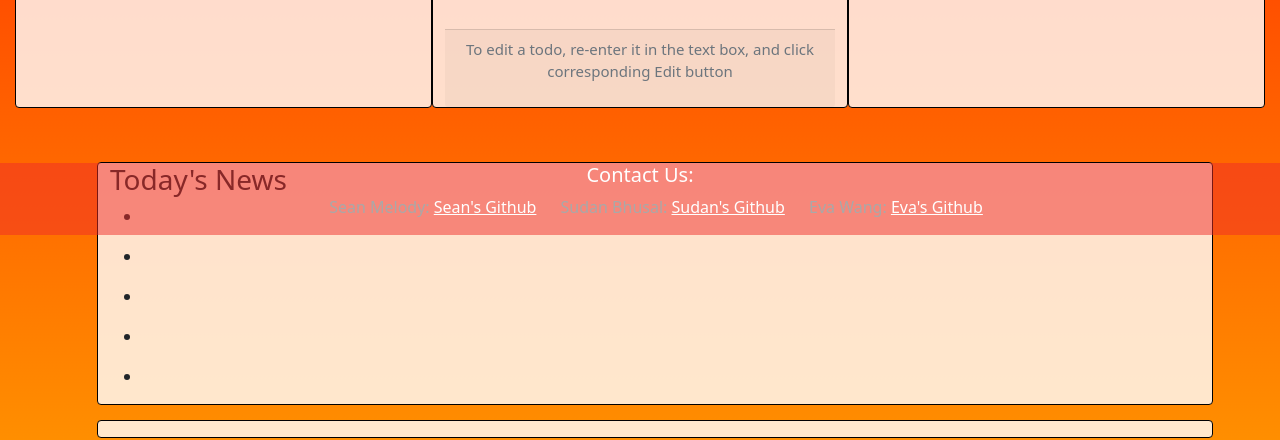
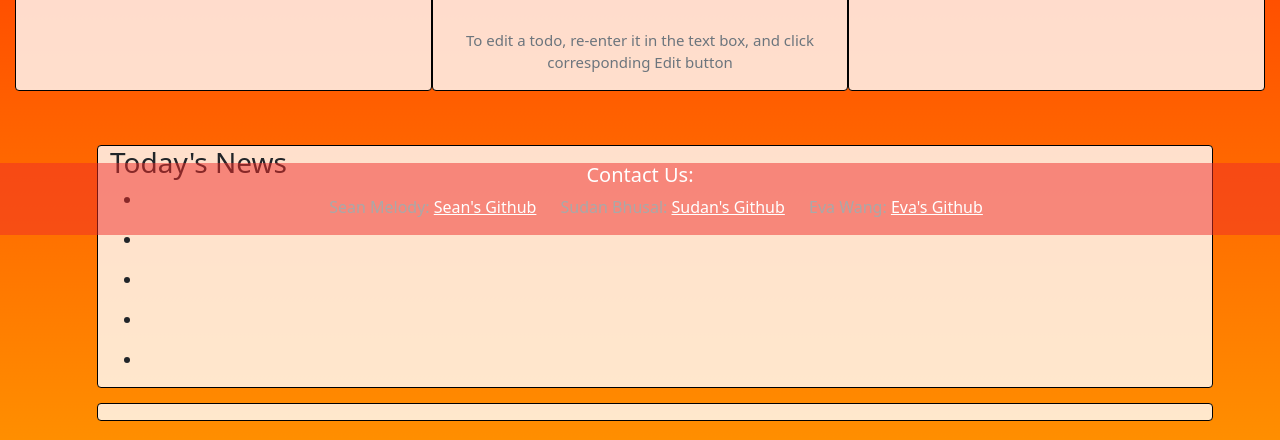
Before and after one commit to elphinhote/Fantastic-Four-Day-Planner, a website: page public/index.html in a window 1280 px wide. Shown: the part 565-1005 px from the top of the page. Drawn offline with nearby package versions, Linux system fonts and the light colour scheme; no server answers.

Commit message:
console logs deleted

```diff
--- a/public/assets/js/stocks.js
+++ b/public/assets/js/stocks.js
@@ -104,9 +104,7 @@ document.addEventListener('DOMContentLoaded', (event) => {
 
             // Get the data
             .then((data) => {
-                // Console log it
-                console.log(data)
-                console.log(`Stock added: ${newStock.stock}`);
+                // Call the get stocks function
                 getStocks()
             })
             // Catching all them errors!
--- a/public/assets/js/todos.js
+++ b/public/assets/js/todos.js
@@ -105,7 +105,6 @@ document.addEventListener('DOMContentLoaded', (event) => {
             // Json the data
             .then((addTodo) => addTodo.json())
             .then((data) => {
-                console.log('Success in adding todo:', data);
                 // console.log(`Todo added: ${addTodo.todo}`);
                 newTodoInput.value = ""
                 // Call the get todo function
@@ -150,7 +149,7 @@ document.addEventListener('DOMContentLoaded', (event) => {
             .then((results) => results.json())
             // console log the data and reset the value
             .then((data) => {
-                console.log('Success in updating:', data);
+                // console.log('Success in updating:', data);
                 // console.log(`Todo added: ${addTodo.todo}`);
                 newTodoInput.value = ""
                 // todoList.textContent = ""
--- a/public/index.html
+++ b/public/index.html
@@ -95,7 +95,7 @@
                         </ul>
                     </div>
                 </div>
-                <div class="card-text card-footer text-muted text-center">
+                <div class="card-text text-muted text-center">
                     <p>To edit a todo, re-enter it in the text box, and click
                         corresponding Edit button</p>
                 </div>
```
